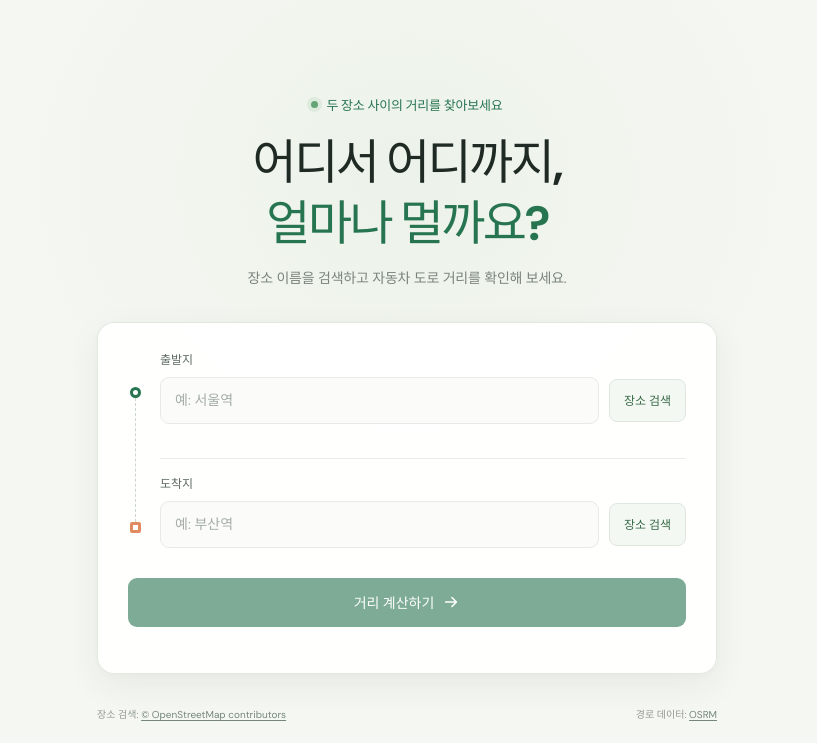
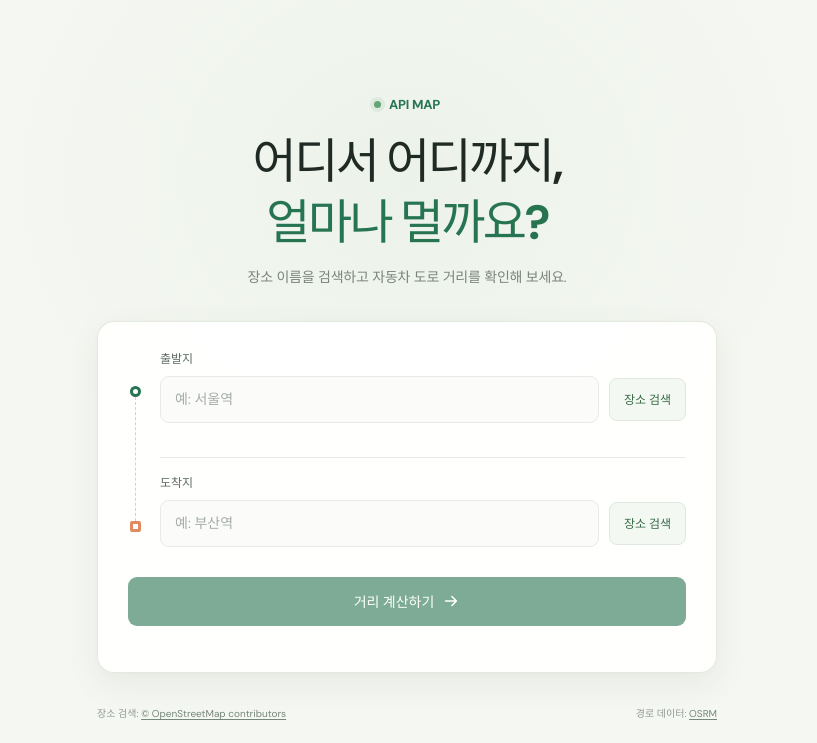
Before and after one commit to jhsseh3/apimap, a plain HTML site: page index.html in a window 1280 px wide. Shown: the part 60-803 px from the top of the page, without its empty margins (233-1050 px from the left). Drawn offline with Linux system fonts and the light colour scheme.

Commit message:
Update eyebrow label to API MAP
Co-authored-by: Copilot App <223556219+Copilot@users.noreply.github.com>

```diff
--- a/index.html
+++ b/index.html
@@ -31,7 +31,7 @@
       </header>
 
       <section class="hero" aria-labelledby="page-title">
-        <div class="eyebrow"><span class="eyebrow-dot"></span> 두 장소 사이의 거리를 찾아보세요</div>
+        <div class="eyebrow"><span class="eyebrow-dot"></span> API MAP</div>
         <h1 id="page-title">어디서 어디까지,<br /><span>얼마나 멀까요?</span></h1>
         <p class="hero-copy">장소 이름을 검색하고 자동차 도로 거리를 확인해 보세요.</p>
       </section>
```
